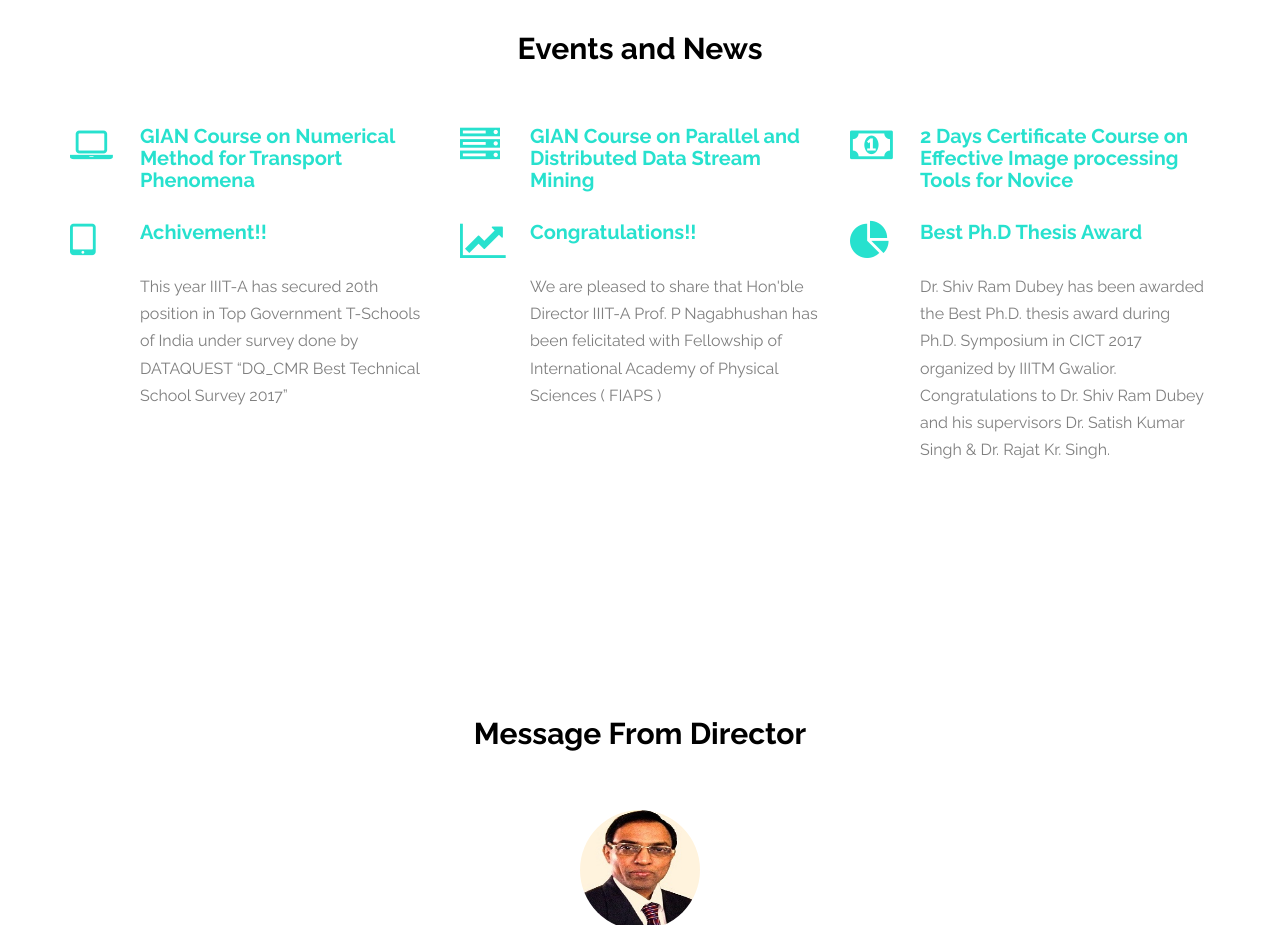
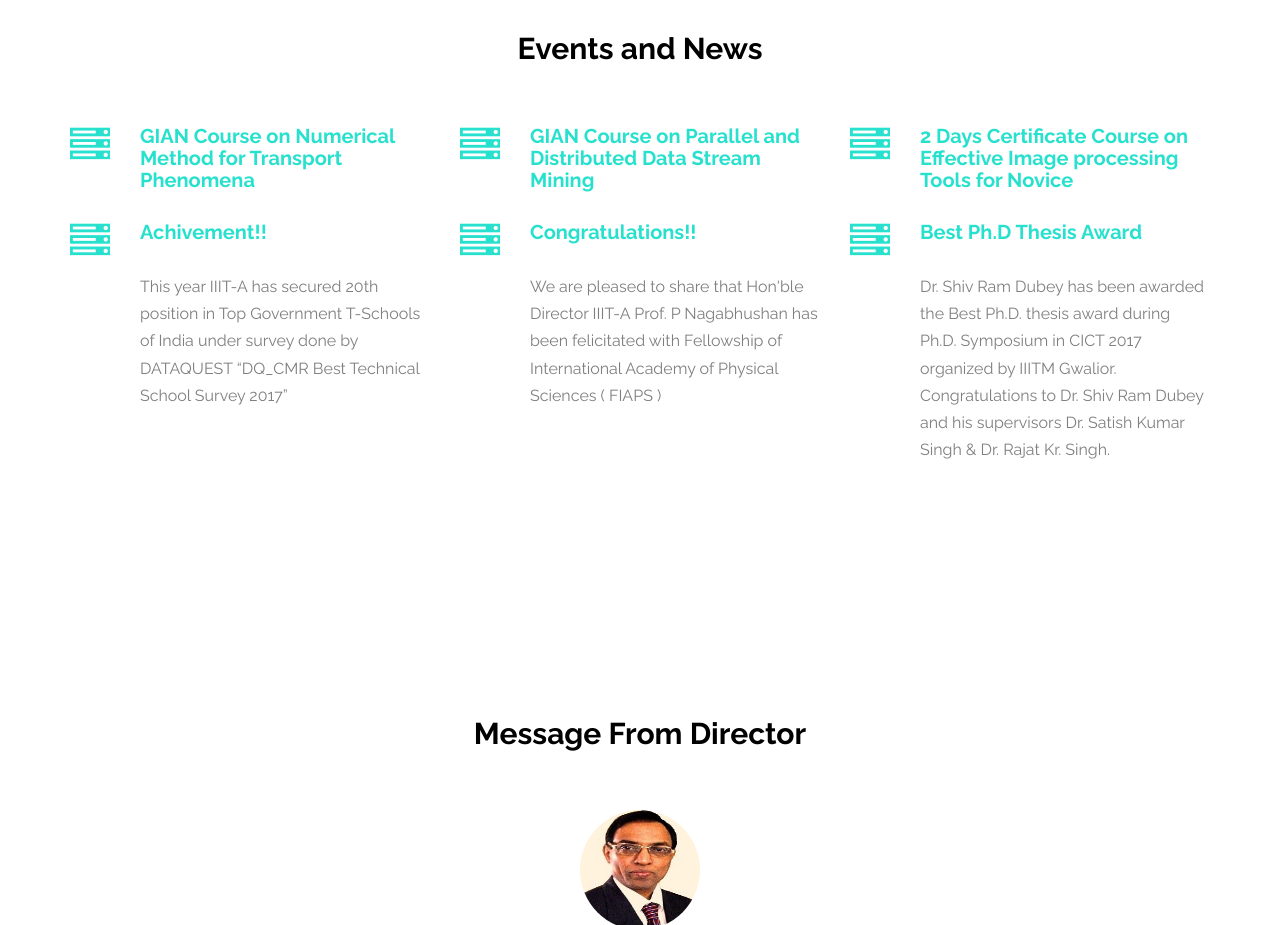
Before and after one commit to ananya/website, a plain HTML site: page index.html in a window 1280 px wide. Shown: the part 960-1885 px from the top of the page. Drawn offline with Linux system fonts and the light colour scheme; files whose address does not match are found by name.

Commit message:
Update index.html

```diff
--- a/index.html
+++ b/index.html
@@ -118,7 +118,7 @@
 			<div class="row">
 				<div class="col-md-4 animate-box">
 					<div class="services">
-						<i class="icon-laptop"></i>
+						<i class="icon-server"></i>
 						<div class="desc">
 							<h3><a href="https://www.iiita.ac.in/events.php#47">GIAN Course on Numerical Method for Transport Phenomena</a> </h3>
 							<p></p>
@@ -136,7 +136,7 @@
 				</div>
 				<div class="col-md-4 animate-box">
 					<div class="services">
-						<i class="icon-money"></i>
+						<i class="icon-server"></i>
 						<div class="desc">
 							<h3><a href="https://www.iiita.ac.in/events.php#45">2 Days Certificate Course on Effective Image processing Tools for Novice</a></h3>
 							<p></p>
@@ -145,7 +145,7 @@
 				</div>
 				<div class="col-md-4 animate-box">
 					<div class="services">
-						<i class="icon-tablet"></i>
+						<i class="icon-server"></i>
 						<div class="desc">
 							<h3><a href="https://www.iiita.ac.in/news.php">Achivement!!</a></h3>
 							<p>This year IIIT-A has secured 20th position in Top Government T-Schools of India under survey done by DATAQUEST “DQ_CMR Best Technical School Survey 2017”</p>
@@ -154,7 +154,7 @@
 				</div>
 				<div class="col-md-4 animate-box">
 					<div class="services">
-						<i class="icon-line-chart"></i>
+						<i class="icon-server"></i>
 						<div class="desc">
 							<h3><a href="https://www.iiita.ac.in/news.php">Congratulations!!</a></h3>
 							<p>We are pleased to share that Hon'ble Director IIIT-A Prof. P Nagabhushan has been felicitated with Fellowship of International Academy of Physical Sciences ( FIAPS )</p>
@@ -163,7 +163,7 @@
 				</div>
 				<div class="col-md-4 animate-box">
 					<div class="services">
-						<i class="icon-pie-chart"></i>
+						<i class="icon-server"></i>
 						<div class="desc">
 							<h3><a href="https://www.iiita.ac.in/news.php">Best Ph.D Thesis Award</a></h3>
 							<p>Dr. Shiv Ram Dubey has been awarded the Best Ph.D. thesis award during Ph.D. Symposium in CICT 2017 organized by IIITM Gwalior. Congratulations to Dr. Shiv Ram Dubey and his supervisors Dr. Satish Kumar Singh & Dr. Rajat Kr. Singh.</p>
```
